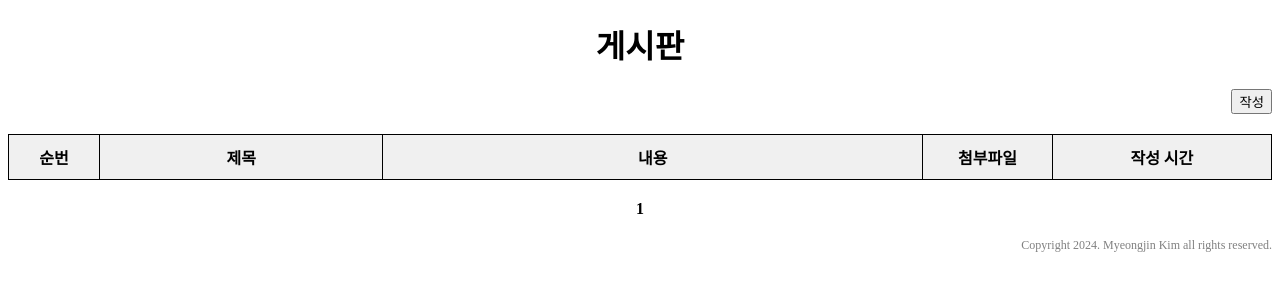
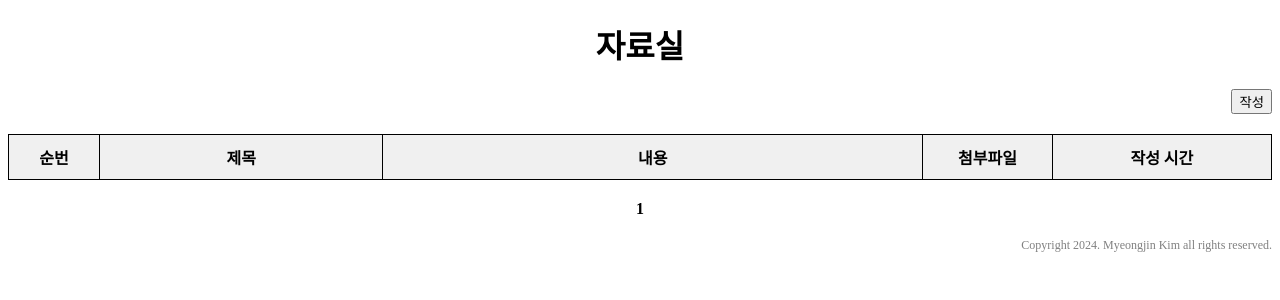
Before and after one commit to ymcajudo/web_board, a Flask app: page / in a window 1280 px wide. Shown: the part 37-337 px from the top of the page. Run offline with Flask 3, Linux system fonts and the light colour scheme; the visitor is signed in with stand-in values (Sample User, id 1); data that the repository does not hold is empty.

Commit message:
Add files via upload

```diff
--- a/flask_app/templates/index.html
+++ b/flask_app/templates/index.html
@@ -153,7 +153,7 @@
         {% endif %}
     {% endwith %}
 
-    <h1>게시판</h1>
+    <h1>자료실</h1>
     <div class="button-container">
         <a href="{{ url_for('new_post') }}"><button>작성</button></a>
     </div>
```
